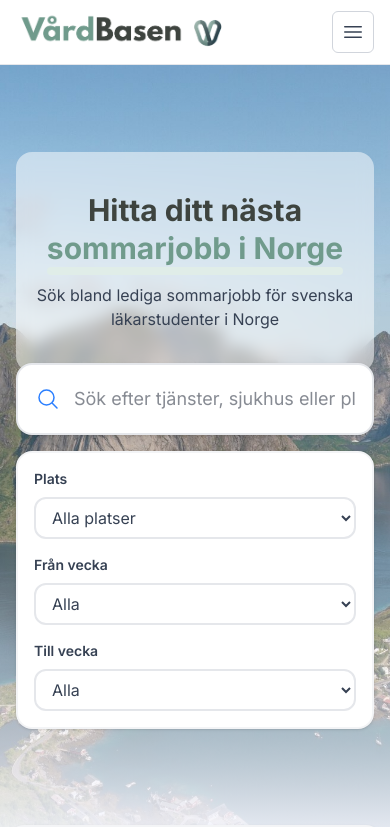
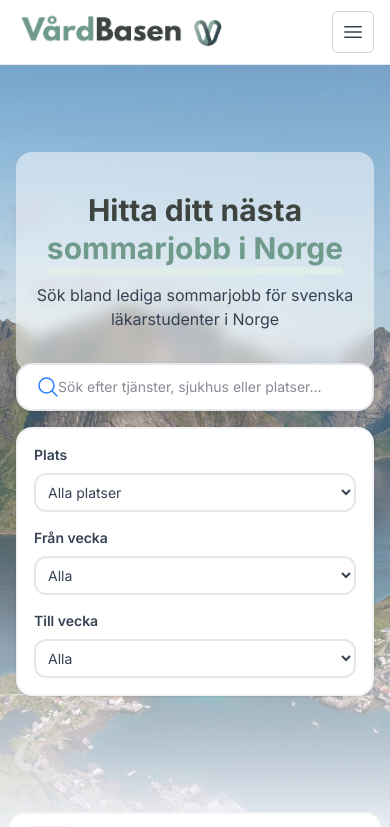
Before and after one commit to albinseger/Vardbasen-3.0, a Next.js app: page / in a window 390 px wide. Shown: the top 827 px of the page. Built offline with nearby package versions, Linux system fonts and the light colour scheme.

Commit message:
Minskar padding och textstorlek på sökfält och filter på mobil för luftigare layout

```diff
--- a/src/app/page.tsx
+++ b/src/app/page.tsx
@@ -799,7 +799,7 @@ export default function Home() {
                 </div>
                 <input
                   type="text"
-                  className="block w-full pl-14 pr-4 py-5 text-gray-900 border-2 border-gray-200 rounded-2xl bg-white shadow-sm focus:outline-none focus:ring-4 focus:ring-blue-100 focus:border-blue-400 text-lg transition-colors"
+                  className="block w-full pl-10 pr-2 py-3 sm:pl-14 sm:pr-4 sm:py-5 text-gray-900 border-2 border-gray-200 rounded-2xl bg-white shadow-sm focus:outline-none focus:ring-4 focus:ring-blue-100 focus:border-blue-400 text-sm sm:text-lg transition-colors"
                   placeholder="Sök efter tjänster, sjukhus eller platser..."
                   value={searchTerm}
                   onChange={(e) => setSearchTerm(e.target.value)}
@@ -816,7 +816,7 @@ export default function Home() {
                   </label>
                   <select
                     id="location"
-                    className="w-full px-3 py-2 sm:px-4 sm:py-3 border-2 text-gray-700 border-gray-200 rounded-xl focus:outline-none focus:ring-4 focus:ring-blue-100 focus:border-blue-400 text-base transition-colors hover:border-blue-200"
+                    className="w-full px-2 py-2 sm:px-4 sm:py-3 border-2 text-gray-700 border-gray-200 rounded-xl focus:outline-none focus:ring-4 focus:ring-blue-100 focus:border-blue-400 text-sm sm:text-base transition-colors hover:border-blue-200"
                     value={filters.location}
                     onChange={(e) => setFilters(prev => ({ ...prev, location: e.target.value }))}
                   >
@@ -830,7 +830,7 @@ export default function Home() {
                   <label htmlFor="weekFrom" className="block text-sm font-semibold text-gray-700 mb-2">Från vecka</label>
                   <select
                     id="weekFrom"
-                    className="w-full px-3 py-2 sm:px-4 sm:py-3 border-2 text-gray-700 border-gray-200 rounded-xl focus:outline-none focus:ring-4 focus:ring-blue-100 focus:border-blue-400 text-base transition-colors hover:border-blue-200"
+                    className="w-full px-2 py-2 sm:px-4 sm:py-3 border-2 text-gray-700 border-gray-200 rounded-xl focus:outline-none focus:ring-4 focus:ring-blue-100 focus:border-blue-400 text-sm sm:text-base transition-colors hover:border-blue-200"
                     value={filters.weekFrom}
                     onChange={e => setFilters(prev => ({ ...prev, weekFrom: e.target.value }))}
                   >
@@ -844,7 +844,7 @@ export default function Home() {
                   <label htmlFor="weekTo" className="block text-sm font-semibold text-gray-700 mb-2">Till vecka</label>
                   <select
                     id="weekTo"
-                    className="w-full px-3 py-2 sm:px-4 sm:py-3 border-2 text-gray-700 border-gray-200 rounded-xl focus:outline-none focus:ring-4 focus:ring-blue-100 focus:border-blue-400 text-base transition-colors hover:border-blue-200"
+                    className="w-full px-2 py-2 sm:px-4 sm:py-3 border-2 text-gray-700 border-gray-200 rounded-xl focus:outline-none focus:ring-4 focus:ring-blue-100 focus:border-blue-400 text-sm sm:text-base transition-colors hover:border-blue-200"
                     value={filters.weekTo}
                     onChange={e => setFilters(prev => ({ ...prev, weekTo: e.target.value }))}
                   >
```
